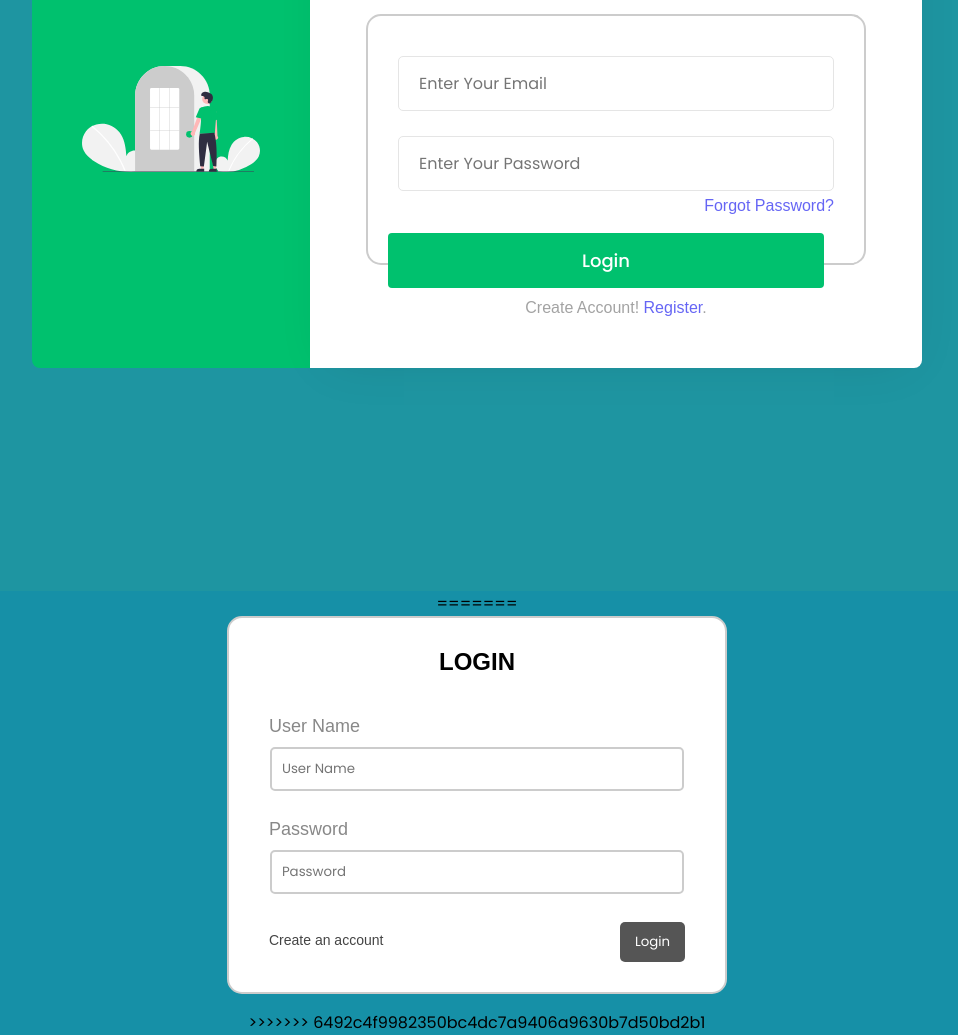
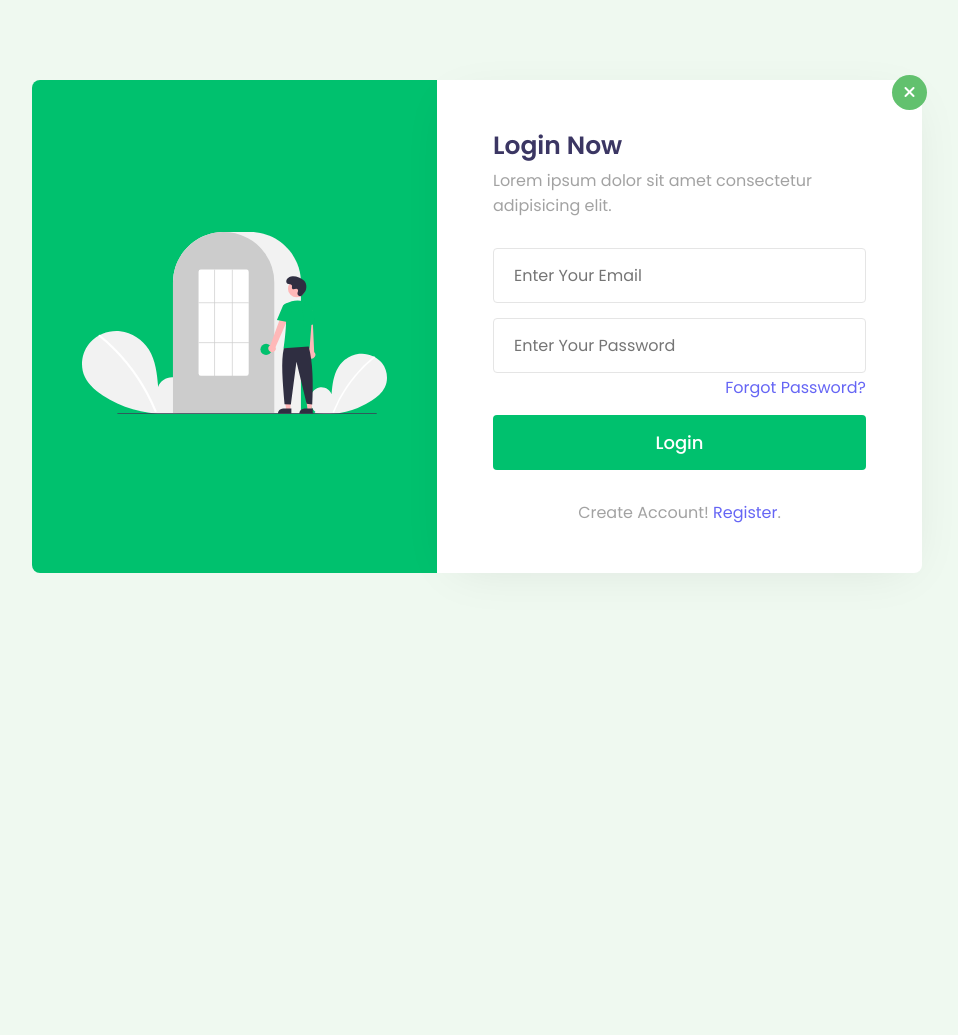
Before and after one commit to chaoyuu/LGA, a PHP site: page /login/ in a window 1280 px wide. Shown: the whole page, without its empty margins (163-1121 px from the left). After the commit the page ends 573 px from the top, so only its background shows below. Run offline with PHP 8.4, Linux system fonts and the light colour scheme; some libraries are stand-ins or nearby versions.

Commit message:
Update index.php

```diff
--- a/index.php
+++ b/index.php
@@ -1,4 +1,3 @@
-<<<<<<< HEAD
 <?php
     session_start();
     if (isset($_SESSION['SESSION_EMAIL'])) {
@@ -115,28 +114,4 @@
 
 </body>
 
-=======
-<!DOCTYPE html>
-<html>
-<head>
-	<title>LOGIN</title>
-	<link rel="stylesheet" type="text/css" href="style.css">
-</head>
-<body>
-     <form action="login.php" method="post">
-     	<h2>LOGIN</h2>
-     	<?php if (isset($_GET['error'])) { ?>
-     		<p class="error"><?php echo $_GET['error']; ?></p>
-     	<?php } ?>
-     	<label>User Name</label>
-     	<input type="text" name="uname" placeholder="User Name"><br>
-
-     	<label>Password</label>
-     	<input type="password" name="password" placeholder="Password"><br>
-
-     	<button type="submit">Login</button>
-         <a href="Signup.php" class="ca">Create an account</a>
-     </form>
-</body>
->>>>>>> 6492c4f9982350bc4dc7a9406a9630b7d50bd2b1
 </html>
```
